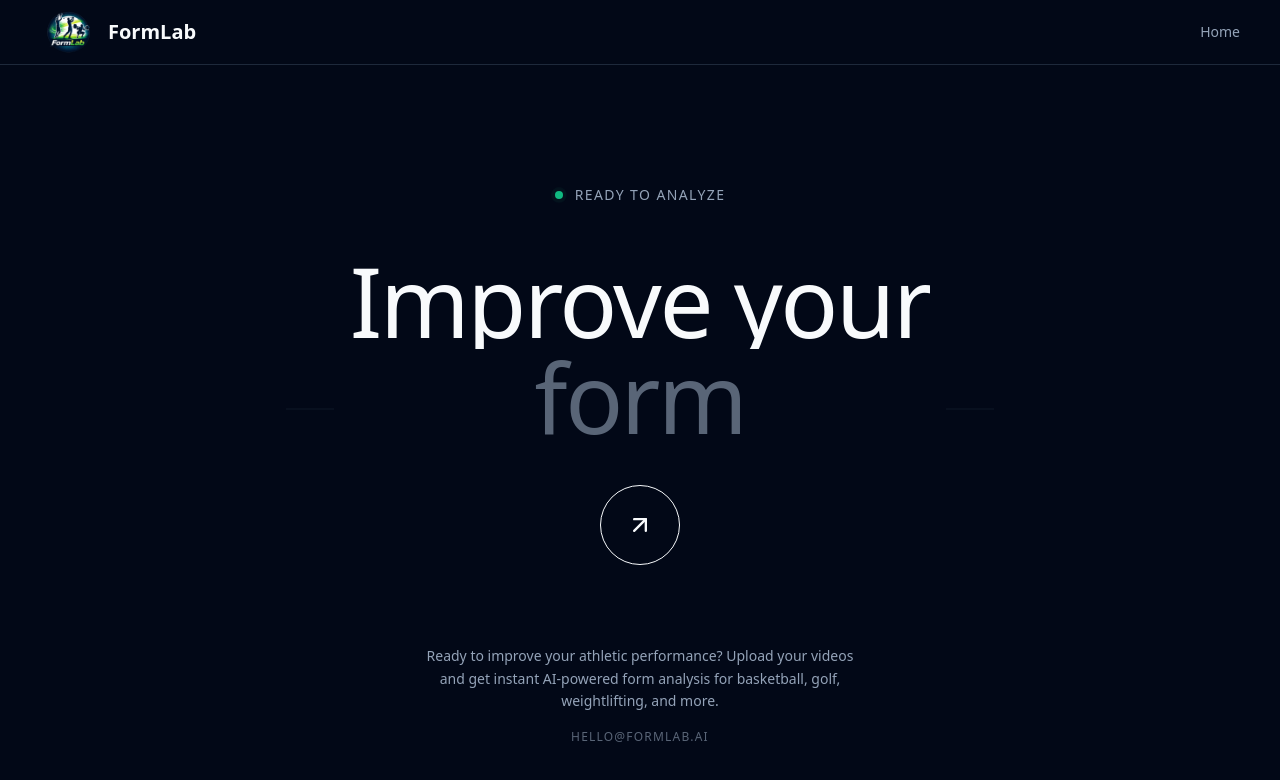
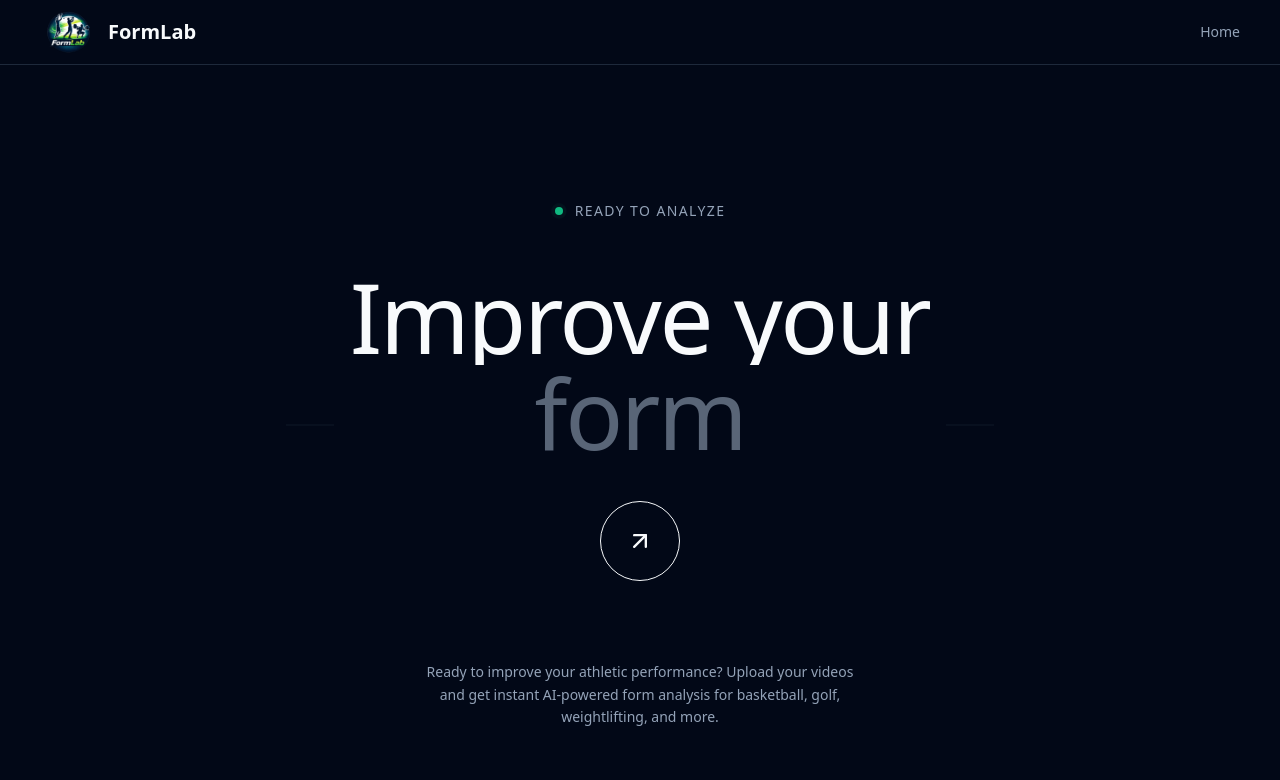
Before and after one commit to Lseyoum2411/trueform-ai-frontend, a Next.js app: page / in a window 1280 px wide. Shown: the top 780 px of the page. Built offline with nearby package versions, Linux system fonts and the light colour scheme; no server answers.

Commit message:
remove: delete email address from landing page footer

```diff
--- a/src/components/ui/lets-work-section.tsx
+++ b/src/components/ui/lets-work-section.tsx
@@ -257,7 +257,6 @@ export function LetsWorkTogether() {
           <p className="max-w-md text-sm leading-relaxed text-muted-foreground">
             Ready to improve your athletic performance? Upload your videos and get instant AI-powered form analysis for basketball, golf, weightlifting, and more.
           </p>
-          <span className="text-xs tracking-widest uppercase text-muted-foreground/60">hello@formlab.ai</span>
         </div>
       </div>
     </section>
```
